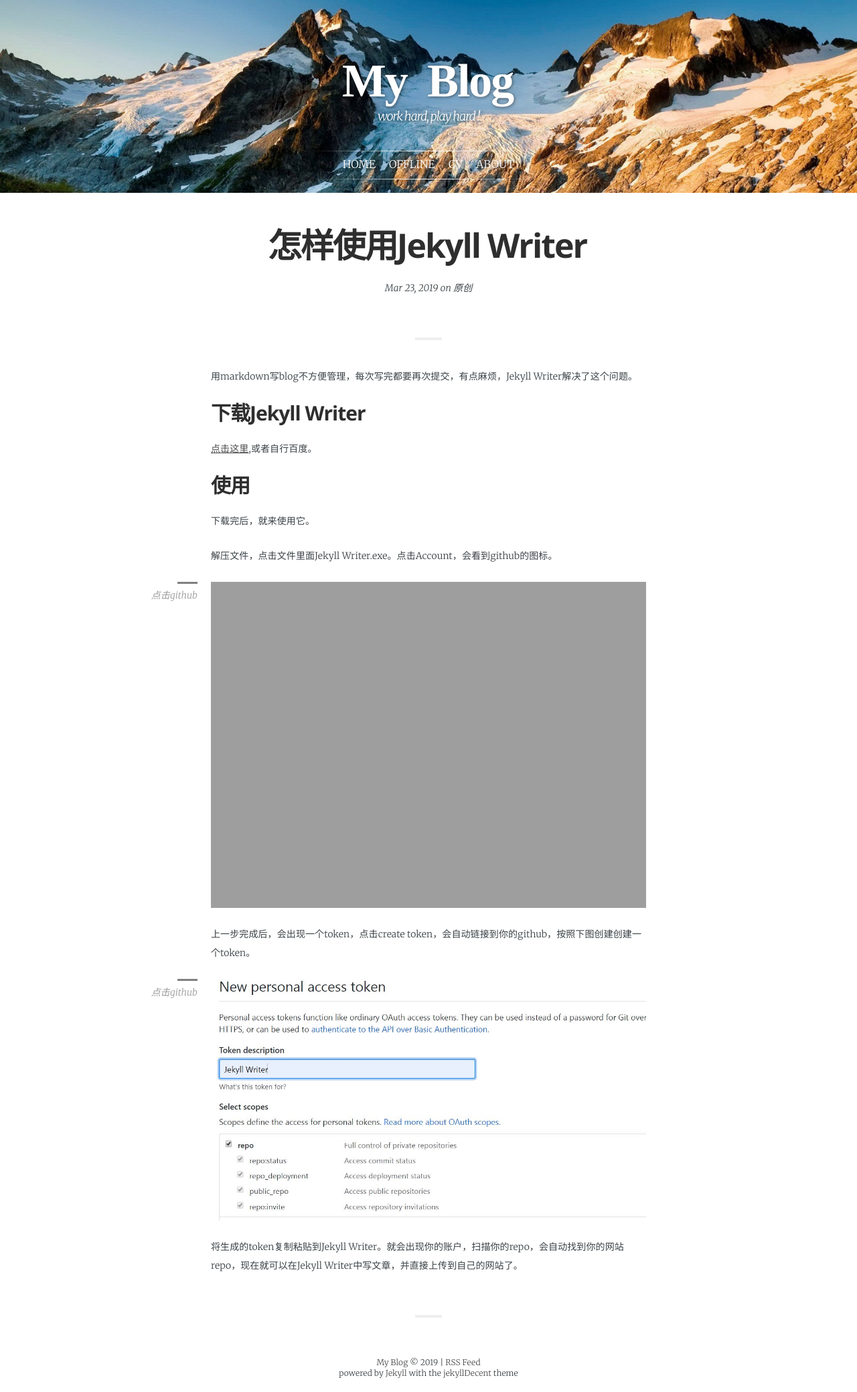
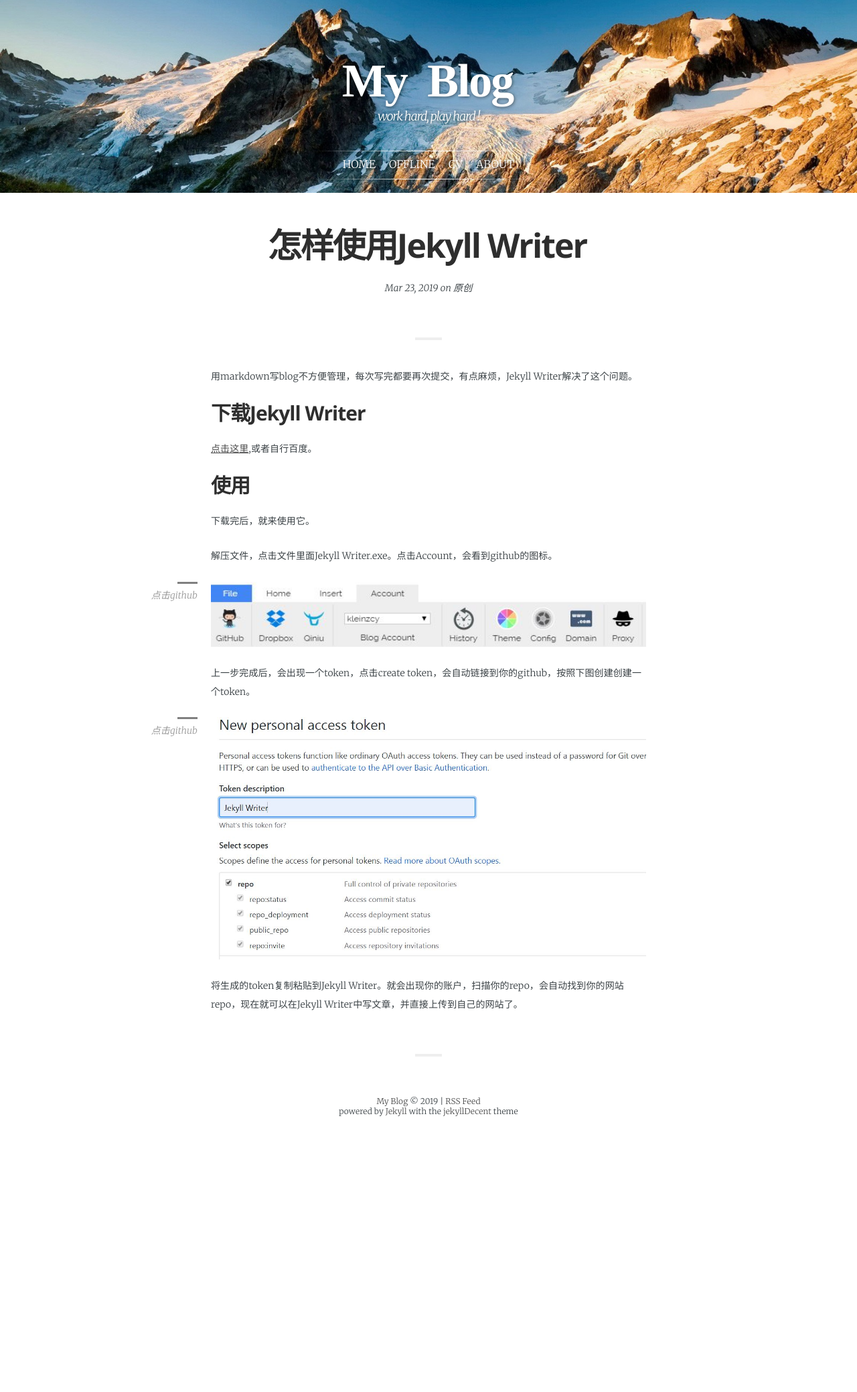
Before and after one commit to kleinzcy/kleinzcy.github.io, a Jekyll site: the page built from _posts/2019-03-23-how-to-use-Jekyll-Writer.md, in a window 1280 px wide. Shown: the whole page at 67% size. Built offline with Jekyll 4.4.1, drawn with Linux system fonts in a browser that asks for light colours; some web fonts are replaced; after the commit the page ends 1689 px from its top, so only the background shows below that.

Commit message:
Update 怎样使用Jekyll Writer

```diff
--- a/_posts/2019-03-23-how-to-use-Jekyll-Writer.md
+++ b/_posts/2019-03-23-how-to-use-Jekyll-Writer.md
@@ -17,7 +17,7 @@
 解压文件，点击文件里面Jekyll Writer.exe。点击Account，会看到github的图标。
 
 <figure>
-   <img src="{{ "/media/img/Jeklly_writer.JPG" | absolute_url }}" />
+   <img src="{{ "/media/img/Jekyll_writer.JPG" | absolute_url }}" />
    <figcaption>点击github</figcaption>
 </figure>
 
```
